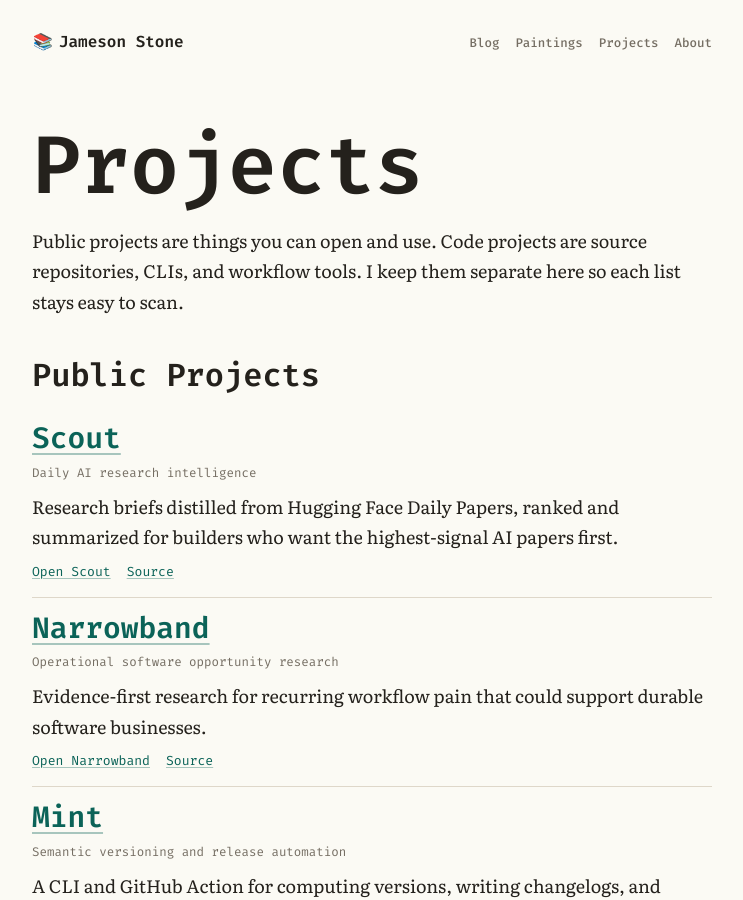
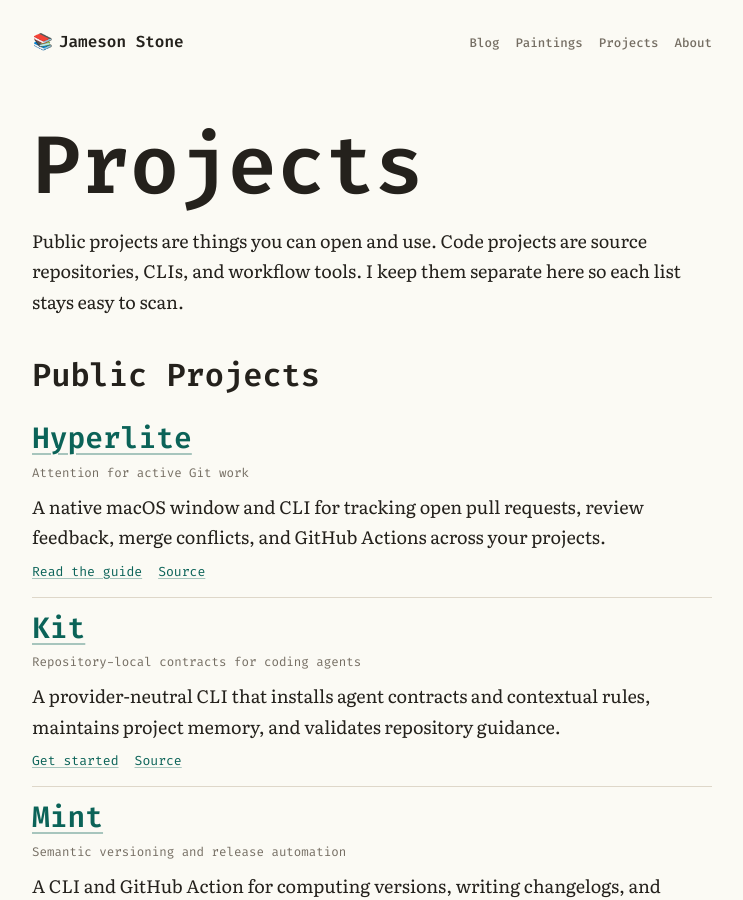
Before and after one commit to jamesonstone/jamesonstone.github.io, a Jekyll site: the page built from projects.md, in a window 1280 px wide and 900 px high. Shown: the whole window, without its empty margins (268-1011 px from the left). Built offline with Jekyll 4.4.1, drawn with Linux system fonts in a browser that asks for light colours.

Commit message:
docs(GH-54): :memo: feature Hyperlite and Kit as public projects (#55)
- Replace Scout and Narrowband featured cards with Hyperlite and Kit.
- Keep Mint featured and synchronize llms.txt.
- Validate Jekyll build, site invariants, 17 Ruby tests, rendered cards,
  diff checks, and secret scan.
- Closes #54.

```diff
--- a/projects.md
+++ b/projects.md
@@ -15,18 +15,18 @@
 <ul class="project-list project-list--featured">
   <li>
     <article class="project-entry">
-      <h3><a href="https://scout.jamesonstone.io/">Scout</a></h3>
-      <p class="project-entry__meta">Daily AI research intelligence</p>
-      <p>Research briefs distilled from Hugging Face Daily Papers, ranked and summarized for builders who want the highest-signal AI papers first.</p>
-      <p class="project-entry__links"><a href="https://scout.jamesonstone.io/">Open Scout</a><a href="https://github.com/jamesonstone/scout">Source</a></p>
+      <h3><a href="https://github.com/jamesonstone/hyperlite">Hyperlite</a></h3>
+      <p class="project-entry__meta">Attention for active Git work</p>
+      <p>A native macOS window and CLI for tracking open pull requests, review feedback, merge conflicts, and GitHub Actions across your projects.</p>
+      <p class="project-entry__links"><a href="https://github.com/jamesonstone/hyperlite/blob/main/docs/USER_GUIDE.md">Read the guide</a><a href="https://github.com/jamesonstone/hyperlite">Source</a></p>
     </article>
   </li>
   <li>
     <article class="project-entry">
-      <h3><a href="https://narrowband.jamesonstone.io/">Narrowband</a></h3>
-      <p class="project-entry__meta">Operational software opportunity research</p>
-      <p>Evidence-first research for recurring workflow pain that could support durable software businesses.</p>
-      <p class="project-entry__links"><a href="https://narrowband.jamesonstone.io/">Open Narrowband</a><a href="https://github.com/jamesonstone/narrowband">Source</a></p>
+      <h3><a href="https://github.com/jamesonstone/kit">Kit</a></h3>
+      <p class="project-entry__meta">Repository-local contracts for coding agents</p>
+      <p>A provider-neutral CLI that installs agent contracts and contextual rules, maintains project memory, and validates repository guidance.</p>
+      <p class="project-entry__links"><a href="https://github.com/jamesonstone/kit#how-kit-works">Get started</a><a href="https://github.com/jamesonstone/kit">Source</a></p>
     </article>
   </li>
   <li>
```
Also changed, not shown: llms.txt (+4 -5 lines).
